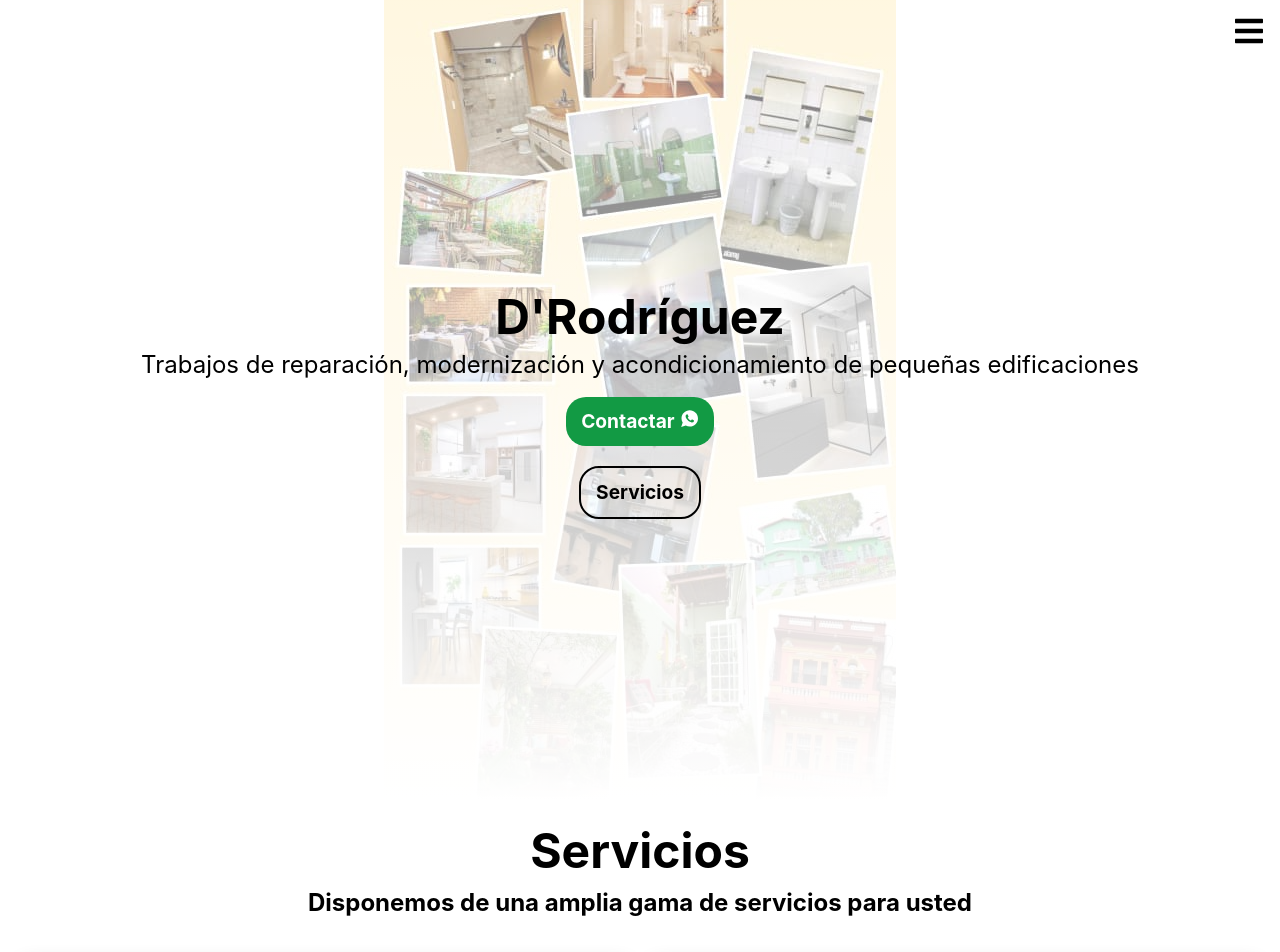
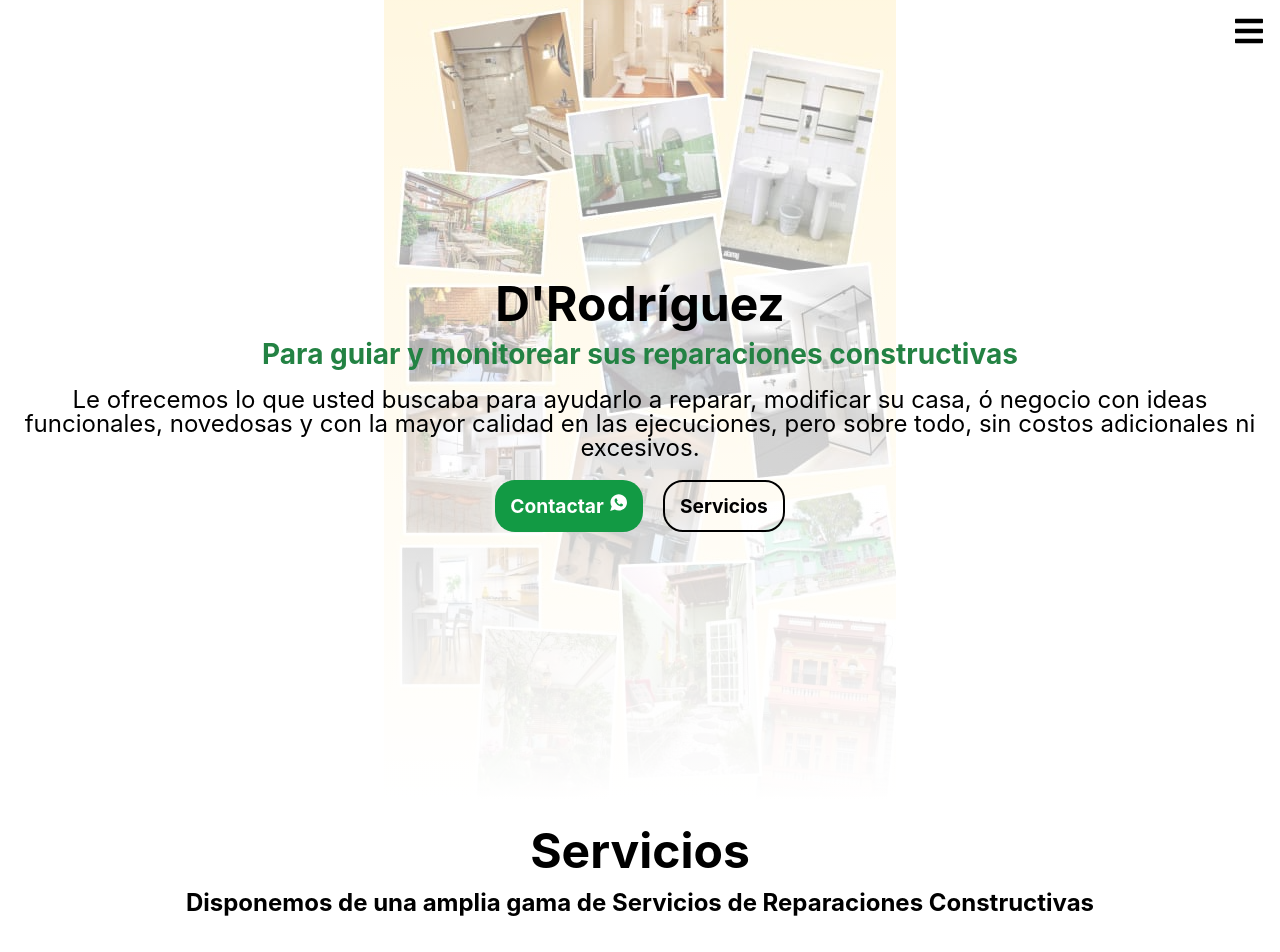
Before and after one commit to SrDyw/drodriguez, a React (Vite) app: page / in a window 1280 px wide. Shown: the top 952 px of the page. Built offline with nearby package versions, Linux system fonts and the light colour scheme.

Commit message:
fixed some stuff

```diff
--- a/src/App.css
+++ b/src/App.css
@@ -23,27 +23,6 @@ a {
 h1 {
   color: black;
   font-size: 3rem;
-}
-
-.hero {
-  color: black;
-  padding: 10px;
-  text-align: center;
-}
-
-.hero p {
-  font-size: 1.5rem;
-  line-height: 1.5rem;
-}
-
-.hero a {
-  margin-top: 20px;
-}
-
-.header_btn_more {
-  border: 2px solid var(--text-body-color);;
-  background-color: transparent;
-  color: var(--text-body-color);
 }
 
 .section-title {
--- a/src/components/Hero/Hero.css
+++ b/src/components/Hero/Hero.css
@@ -1,5 +1,40 @@
 #home {
-    background: linear-gradient(#ffffff6c, #ffffff), url('../../assets/page_background.jfif');
-    background-position: center;
-    background-repeat: no-repeat;
+  background: linear-gradient(#ffffff6c, #ffffff),
+    url("../../assets/page_background.jfif");
+  background-position: center;
+  background-repeat: no-repeat;
 }
+
+.hero h2 {
+  line-height: 1.75rem;
+  color: var(--main-color-darker);
+  font-size: 1.75rem;
+  margin-bottom: 20px;
+}
+
+.hero {
+  color: black;
+  padding: 10px;
+  text-align: center;
+}
+
+.hero p {
+  font-size: 1.5rem;
+  line-height: 1.5rem;
+}
+
+.hero a {
+  margin-top: 20px;
+}
+
+.header_btn_more {
+  border: 2px solid var(--text-body-color);
+  background-color: transparent;
+  color: var(--text-body-color);
+}
+
+
+.hero_buttons {
+    display: flex;
+    gap: 20px;
+}
--- a/src/components/Hero/Hero.jsx
+++ b/src/components/Hero/Hero.jsx
@@ -1,21 +1,24 @@
 import { IoLogoWhatsapp } from "react-icons/io";
 import { bussines_info } from "../../models/constants";
-import './Hero.css';
+import "./Hero.css";
 
 export default function Hero() {
   return (
     <section className="flex-center col hero" id="home">
       <h1>{bussines_info.name}</h1>
-      <p>
-        {bussines_info.desc}
-      </p>
-      <a className="flex-center g-5" href="#contact">
-        Contactar
-        <span>
-          <IoLogoWhatsapp className="icon"/>
-        </span>
-      </a>
-      <a className="header_btn_more" href="#services">Servicios</a>
+      <h2>{bussines_info.desc}</h2>
+      <p>{bussines_info.complement_desc}</p>
+      <div className="hero_buttons">
+        <a className="flex-center g-5" href="#contact">
+          Contactar
+          <span>
+            <IoLogoWhatsapp className="icon" />
+          </span>
+        </a>
+        <a className="header_btn_more" href="#services">
+          Servicios
+        </a>
+      </div>
     </section>
   );
 }
--- a/src/components/Services/Services.jsx
+++ b/src/components/Services/Services.jsx
@@ -3,17 +3,24 @@ import SectionTitle from "../SectionTitle";
 import "./Services.css";
 import ServicesCard from "./ServicesCard";
 import { services } from "../../models/constants";
+import ServicesCardNew from "./ServicesCardNew";
 
 export default function Services() {
   return (
     <section id="services">
       <SectionTitle title={"Servicios"} />
-      <h2 style={{ textAlign: "center", color: "var(--text-body-color) ", lineHeight:"1.4rem"}}>
-        Disponemos de una amplia gama de servicios para usted
+      <h2
+        style={{
+          textAlign: "center",
+          color: "var(--text-body-color) ",
+          lineHeight: "1.4rem",
+        }}
+      >
+        Disponemos de una amplia gama de Servicios de Reparaciones Constructivas
       </h2>
       <div className="services_container">
         {services.map((s, key) => (
-          <ServicesCard resumen={s.resumen} desc={s.description} key={key} />
+          <ServicesCardNew resumen={s.resumen} desc={s.description} key={key} />
         ))}
       </div>
     </section>
--- /dev/null
+++ b/src/components/Services/ServicesCardNew.jsx
@@ -0,0 +1,7 @@
+import React from 'react'
+
+export default function ServicesCardNew({resumen, desc}) {
+  return (
+    <div>ServicesCardNew</div>
+  )
+}
--- a/src/index.css
+++ b/src/index.css
@@ -14,6 +14,7 @@
   -webkit-text-size-adjust: 100%;
 
   --main-color: #35a835;
+  --main-color-darker: #238243;
   --text-main-color: #fff;
 
   --body-color: white;
--- a/src/models/constants.js
+++ b/src/models/constants.js
@@ -1,6 +1,7 @@
 export const bussines_info = {
   name: "D'Rodríguez",
-  desc: "Trabajos de reparación, modernización y acondicionamiento de pequeñas edificaciones",
+  desc: "Para guiar y monitorear sus reparaciones constructivas ",
+  complement_desc: "Le ofrecemos  lo que usted buscaba para ayudarlo a reparar, modificar su casa, ó negocio con ideas funcionales, novedosas y con la mayor calidad  en  las ejecuciones, pero sobre todo, sin costos adicionales ni excesivos.",
   contact_numbers: [
     '52497742',
     '58421532'
```
